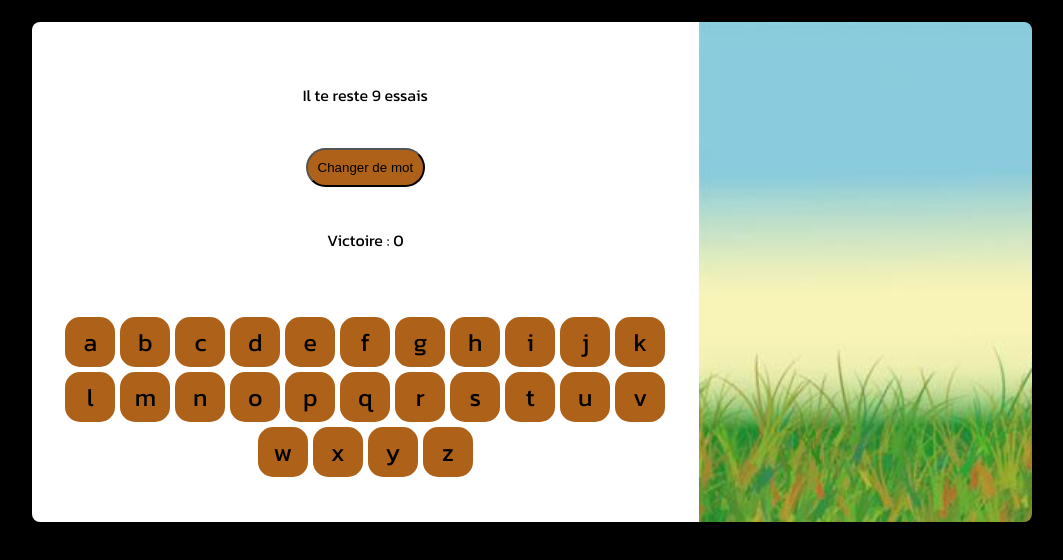
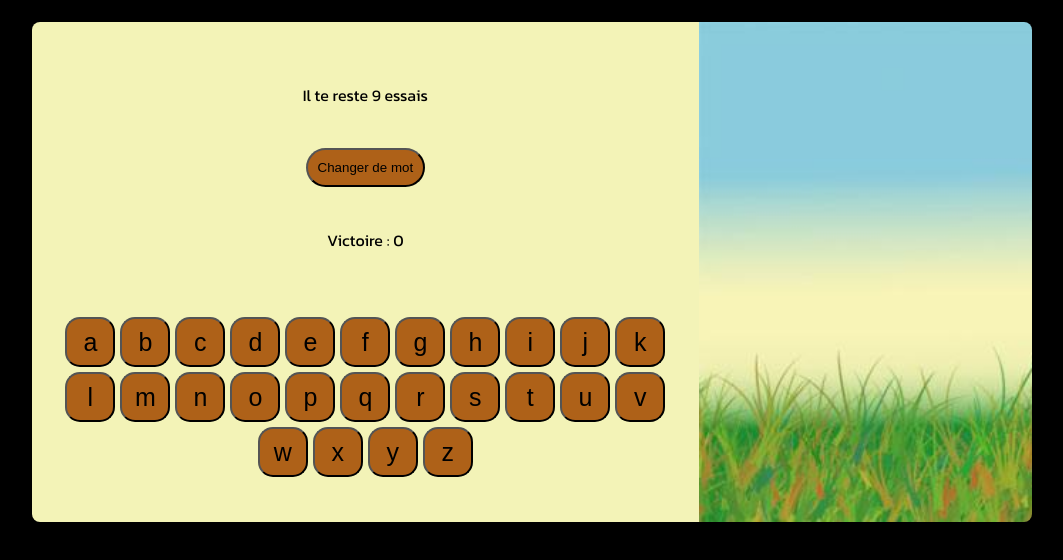
Before and after one commit to Selkyn/Jeu-du-pendu, a plain HTML site: page index.html in a window 1280 px wide. Shown: the part 76-636 px from the top of the page, without its empty margins (108-1171 px from the left). Drawn offline with Linux system fonts and the light colour scheme; no server answers.

Commit message:
update div to button

```diff
--- a/css/style.css
+++ b/css/style.css
@@ -34,14 +34,14 @@ h1 {
 #section-random-letter {
     display: grid;
     place-items: center;
-    background-color: white;
+    background-color: #f3f3b7
 }
 #section-letter {
     grid-area: letter;
     width: 100%;
     display: grid;
     place-items: center;
-    background-color: white;
+    background-color: #f3f3b7
 }
 
 #draw {
@@ -69,6 +69,10 @@ h1 {
     font-size: 25px;
 }
 
+.letters:hover {
+    cursor: pointer;
+    background-color: #582900;
+}
 #container-random-letter {
     display: flex;
     flex-wrap: wrap;
--- a/js/script.js
+++ b/js/script.js
@@ -14,11 +14,11 @@ let letter ="";
 let winArray = [];
 let gaugWin = 0;
 const gaugWinScoring = document.getElementById("gaug-win-scoring");
-
+// let gameOver = false
 //fonction qui genere mes cases lettres avec une lettre unique
 function generateLetter() {
     for (i = 0; i < 26; i++) {
-        const letters = document.createElement("div");
+        const letters = document.createElement("button");
         letters.classList = "letters";
         const letter = String.fromCharCode(97 + i);
         letters.innerText = letter;
@@ -41,18 +41,21 @@ function generateLetter() {
                         gaugWin ++;
                         gaugWinScoring.innerText = "Victoire : " + gaugWin;
                         console.log(gaugWin);
+                        // gameOver = true;
                     }
                 }
             }
             if (correctLetter === false) {
                 letters.style.visibility = "hidden";
+                malus ++;
                 if (malus < 9) {
-                    malus ++;
-                    statutFault.innerText = "Il te reste " + (9 - malus) + " essai";
+
+                    statutFault.innerText = "Il te reste " + (9 - malus) + " essai(s)";
                 }
                 else if (malus === 9){
                     statutFault.innerText = "Perdu !"
                     restart.innerHTML = "Recommencer"
+                    // gameOver = true;
                 }
                 imagePendu.style.backgroundImage = `url(images/pendu_${malus}.jpg`;
 
@@ -60,6 +63,7 @@ function generateLetter() {
         })
     }
  }
+
 
 
  console.log(letterAloneArray)
```
